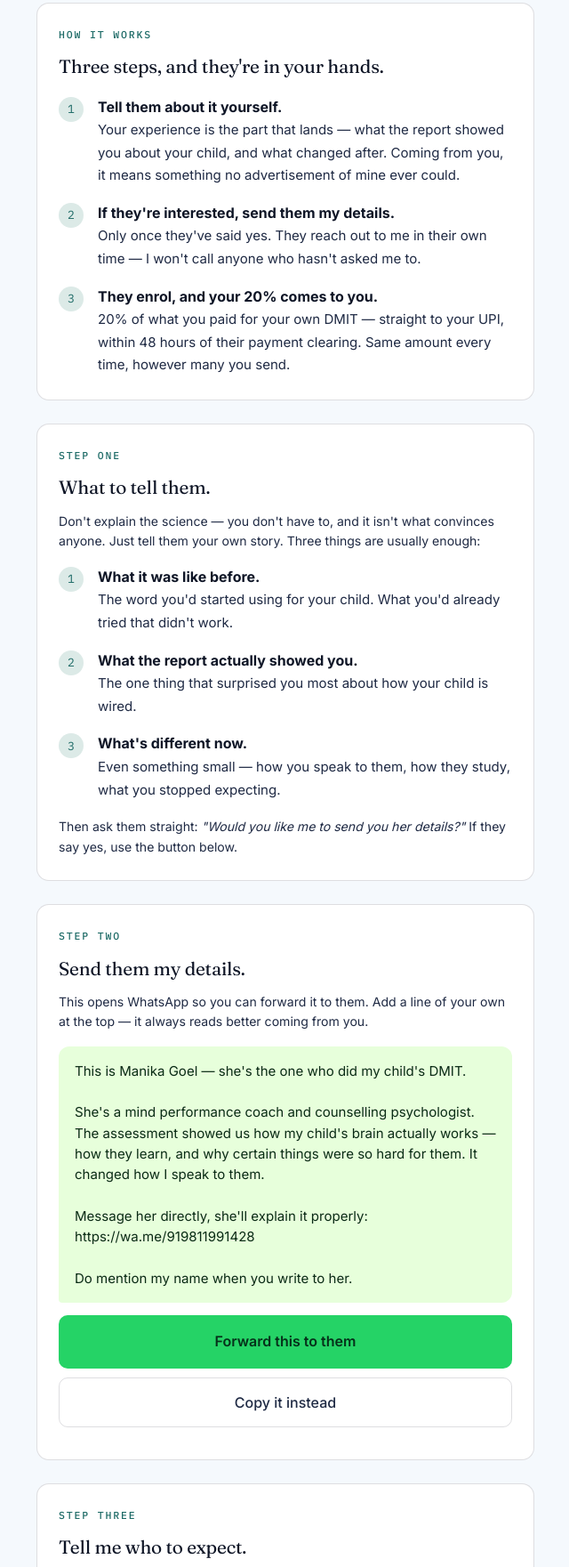
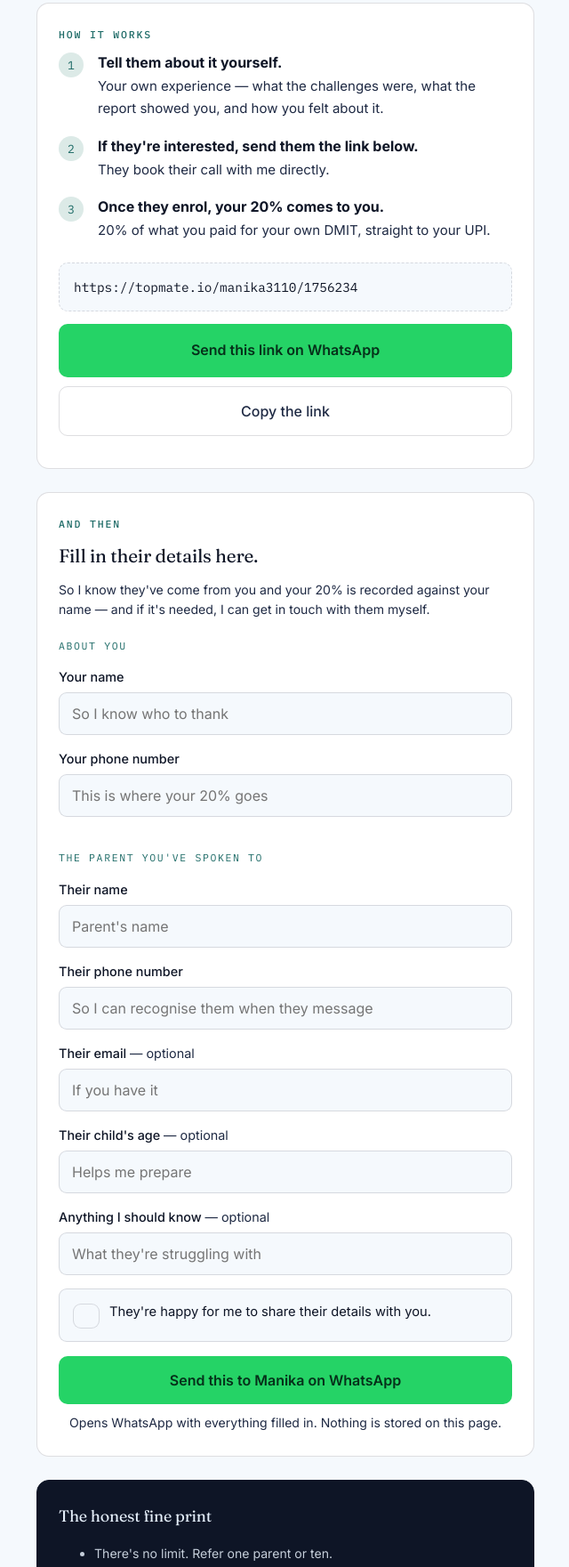
Before and after one commit to agmani26/manika-apps, a website: page refer/index.html in a window 1280 px wide. Shown: the part 725-2486 px from the top of the page at 89% size, without its empty margins (319-959 px from the left). Drawn offline with Linux system fonts and the light colour scheme.

Commit message:
Simplify referral page to three points and a form
Removes the "what to tell them" coaching card and the forwardable
intro message. Referred parents now book the Topmate 1:1 call
themselves via the link on the page.

Co-Authored-By: Claude Opus 5 <noreply@anthropic.com>

```diff
--- a/refer/index.html
+++ b/refer/index.html
@@ -22,7 +22,11 @@
     offerEnds: "2026-08-20",
 
     // Your commission to the referrer.
-    percent: 20
+    percent: 20,
+
+    // Your Topmate 1:1 booking link — this is what referrers send their friend.
+    // Taken from the CTA on dmit.manikagoel.com. Change it if it should be a different one.
+    bookingUrl: "https://topmate.io/manika3110/1756234"
   };
 </script>
 
@@ -207,15 +211,16 @@
   .btn-wa{ background:var(--wa); color:#06301a; }
   .btn-ghost{ background:transparent; color:var(--ink-2); border:1px solid var(--line); font-weight:500; }
 
-  .msg-preview{
-    background:#E7FFDB;
-    border-radius:12px 12px 12px 4px;
-    padding:16px 18px;
-    font-size:.94rem;
-    color:#0b2b16;
-    white-space:pre-wrap;
-    line-height:1.55;
-    margin-bottom:14px;
+  .linkbox{
+    font-family:var(--font-mono);
+    font-size:.9rem;
+    background:var(--paper);
+    border:1px dashed var(--line);
+    border-radius:10px;
+    padding:15px 16px;
+    word-break:break-all;
+    margin:24px 0 14px;
+    color:var(--ink);
   }
 
   label.check{
@@ -301,71 +306,33 @@
   <!-- ================= STEPS ================= -->
   <div class="card">
     <h3>How it works</h3>
-    <h2>Three steps, and they're in your hands.</h2>
     <ol class="steps">
       <li>
         <strong>Tell them about it yourself.</strong>
-        <span>Your experience is the part that lands — what the report showed you about your child, and what changed after. Coming from you, it means something no advertisement of mine ever could.</span>
+        <span>Your own experience — what the challenges were, what the report showed you, and how you felt about it.</span>
       </li>
       <li>
-        <strong>If they're interested, send them my details.</strong>
-        <span>Only once they've said yes. They reach out to me in their own time — I won't call anyone who hasn't asked me to.</span>
+        <strong>If they're interested, send them the link below.</strong>
+        <span>They book their call with me directly.</span>
       </li>
       <li>
-        <strong>They enrol, and your 20% comes to you.</strong>
-        <span>20% of what you paid for your own DMIT — straight to your UPI, within 48 hours of their payment clearing. Same amount every time, however many you send.</span>
+        <strong>Once they enrol, your 20% comes to you.</strong>
+        <span>20% of what you paid for your own DMIT, straight to your UPI.</span>
       </li>
     </ol>
-  </div>
 
-  <!-- ================= WHAT TO SAY ================= -->
-  <div class="card">
-    <h3>Step one</h3>
-    <h2>What to tell them.</h2>
-    <p class="fine" style="margin:-6px 0 16px;">
-      Don't explain the science — you don't have to, and it isn't what convinces anyone.
-      Just tell them your own story. Three things are usually enough:
-    </p>
-    <ol class="steps">
-      <li>
-        <strong>What it was like before.</strong>
-        <span>The word you'd started using for your child. What you'd already tried that didn't work.</span>
-      </li>
-      <li>
-        <strong>What the report actually showed you.</strong>
-        <span>The one thing that surprised you most about how your child is wired.</span>
-      </li>
-      <li>
-        <strong>What's different now.</strong>
-        <span>Even something small — how you speak to them, how they study, what you stopped expecting.</span>
-      </li>
-    </ol>
-    <p class="fine" style="margin:18px 0 0;">
-      Then ask them straight: <em>"Would you like me to send you her details?"</em> If they say yes, use the button below.
-    </p>
-  </div>
-
-  <!-- ================= SEND MY DETAILS ================= -->
-  <div class="card">
-    <h3>Step two</h3>
-    <h2>Send them my details.</h2>
-    <p class="fine" style="margin:-6px 0 16px;">
-      This opens WhatsApp so you can forward it to them. Add a line of your own at the top —
-      it always reads better coming from you.
-    </p>
-    <div class="msg-preview" id="intro-preview">—</div>
-    <a class="btn btn-wa" id="btn-intro" href="#">Forward this to them</a>
-    <button class="btn btn-ghost" id="btn-copy-intro">Copy it instead</button>
+    <div class="linkbox" id="book-link">—</div>
+    <a class="btn btn-wa" id="btn-share">Send this link on WhatsApp</a>
+    <button class="btn btn-ghost" id="btn-copy-link">Copy the link</button>
   </div>
 
   <!-- ================= FORM ================= -->
   <div class="card" id="form-card">
-    <h3>Step three</h3>
-    <h2>Tell me who to expect.</h2>
+    <h3>And then</h3>
+    <h2>Fill in their details here.</h2>
     <p class="fine" style="margin:-6px 0 20px;">
-      Fill this in <strong>after</strong> you've spoken to them, so that when they reach out I already
-      know they came from you — and your 20% is recorded against your name. I won't contact them;
-      I'll simply be ready when they contact me.
+      So I know they've come from you and your 20% is recorded against your name —
+      and if it's needed, I can get in touch with them myself.
     </p>
 
     <form id="ref-form" novalidate>
@@ -403,9 +370,9 @@
 
       <label class="check" for="consent">
         <input type="checkbox" id="consent">
-        <span>I've spoken to them, and they're happy for me to pass their details on.</span>
+        <span>They're happy for me to share their details with you.</span>
       </label>
-      <p class="err" id="e-consent">Please confirm you've spoken to them first.</p>
+      <p class="err" id="e-consent">Please tick this before sending.</p>
 
       <button type="submit" class="btn btn-wa" id="btn-send">Send this to Manika on WhatsApp</button>
       <p class="fine" style="text-align:center; margin:6px 0 0;">
@@ -417,7 +384,7 @@
       <div class="tick">✓</div>
       <h2 style="margin-bottom:10px;">Noted. Thank you.</h2>
       <p class="fine" style="margin-bottom:20px;">
-        I'll be ready when they message me, and I'll let you know the moment they enrol.
+        I'll watch out for them, and I'll let you know the moment they enrol.
       </p>
       <button class="btn btn-ghost" id="btn-again">Refer someone else</button>
     </div>
@@ -440,7 +407,6 @@
       <li>There's no limit. Refer one parent or ten.</li>
       <li>Your 20% is worked out from your own DMIT, so it's the same whoever you send.</li>
       <li>It's paid on parents who actually enrol — not on enquiries.</li>
-      <li>I will never cold-call anyone you name here. They come to me when they're ready, or not at all.</li>
       <li>I'll always tell you when someone you sent has enrolled. You won't have to ask.</li>
       <li>I'd rather you sent this to two parents who genuinely need it than twenty who don't. This only works while it stays a real recommendation.</li>
       <li>Anything unclear — message me. I'll answer myself.</li>
@@ -470,16 +436,13 @@
   $('btn-ask').href = waBase + encodeURIComponent('Hi Manika, I have a question about the DMIT referral.');
   $('btn-closed-wa').href = waBase + encodeURIComponent('Hi Manika, there\'s a parent I\'d like to tell about DMIT.');
 
-  // ---- the message the referrer forwards to their friend ----
-  const introMsg =
+  // ---- the booking link the referrer passes on ----
+  const shareMsg =
 "This is Manika Goel — she's the one who did my child's DMIT.\n\n" +
-"She's a mind performance coach and counselling psychologist. The assessment showed us how my child's brain actually works — how they learn, and why certain things were so hard for them. It changed how I speak to them.\n\n" +
-"Message her directly, she'll explain it properly:\n" +
-"https://wa.me/" + CONFIG.whatsapp + "\n\n" +
-"Do mention my name when you write to her.";
+"You can book a call with her here:\n" + CONFIG.bookingUrl;
 
-  $('intro-preview').textContent = introMsg;
-  $('btn-intro').href = 'https://wa.me/?text=' + encodeURIComponent(introMsg);
+  $('book-link').textContent = CONFIG.bookingUrl;
+  $('btn-share').href = 'https://wa.me/?text=' + encodeURIComponent(shareMsg);
 
   if(!live){
     $('offer-card').style.display = 'none';
@@ -559,12 +522,12 @@
   });
 
   // ---- refer another: keep their details, clear the friend's ----
-  $('btn-copy-intro').addEventListener('click', function(){
-    const done = () => { this.textContent = 'Copied ✓'; setTimeout(() => { this.textContent = 'Copy it instead'; }, 1900); };
+  $('btn-copy-link').addEventListener('click', function(){
+    const done = () => { this.textContent = 'Copied ✓'; setTimeout(() => { this.textContent = 'Copy the link'; }, 1900); };
     if(navigator.clipboard && window.isSecureContext){
-      navigator.clipboard.writeText(introMsg).then(done).catch(() => fallbackCopy(introMsg, done));
+      navigator.clipboard.writeText(CONFIG.bookingUrl).then(done).catch(() => fallbackCopy(CONFIG.bookingUrl, done));
     } else {
-      fallbackCopy(introMsg, done);
+      fallbackCopy(CONFIG.bookingUrl, done);
     }
   });
 
```
